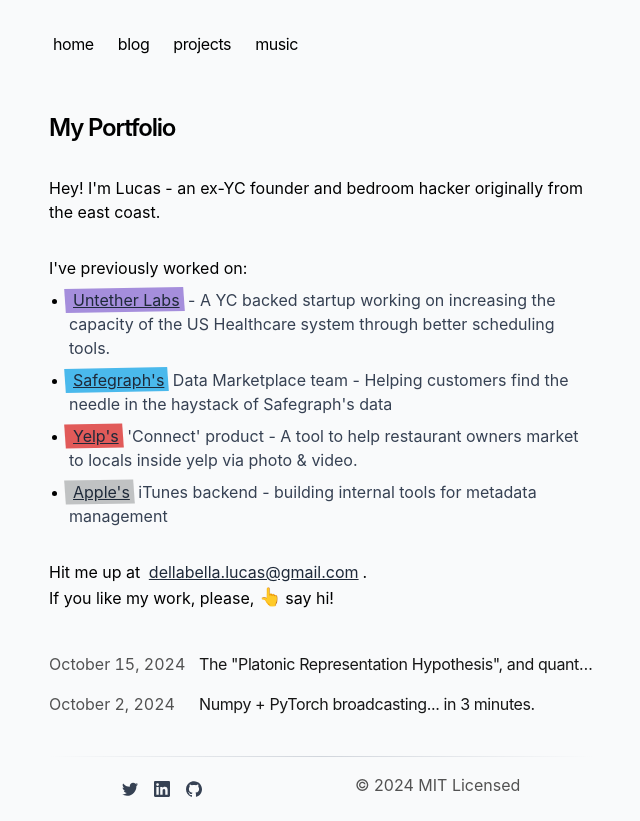
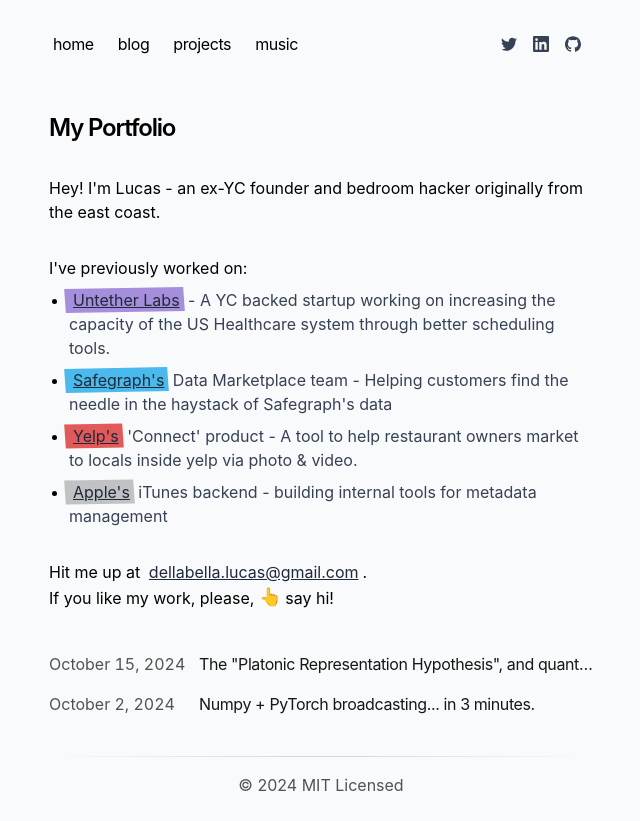
Before and after one commit to lucasdellabella/lucasdellabella.com-next, a Next.js app: page / in a window 1280 px wide. Shown: the whole page, without its empty margins (319-959 px from the left). Built offline with nearby package versions, Linux system fonts and the light colour scheme.

Commit message:
reposiition social icon container

```diff
--- a/app/components/footer.tsx
+++ b/app/components/footer.tsx
@@ -1,4 +1,4 @@
-import SocialIcon from "./social-icons";
+import SocialIconContainer from "./social-icon-container";
 
 function ArrowIcon() {
   return (
@@ -22,13 +22,8 @@ export default function Footer() {
     <>
       <div className="h-[1px] bg-gradient-to-r from-transparent dark:via-gray-600 via-gray-300 to-transparent"></div>
       <footer className="mt-4 mb-4 flex justify-around">
-        <div className="flex space-x-1 -ml-2">
-          <SocialIcon kind="twitter" href="https://twitter.com/fiveeels" />
-          <SocialIcon
-            kind="linkedin"
-            href="https://linkedin.com/in/lucasdellabella"
-          />
-          <SocialIcon kind="github" href="https://github.com/lucasdellabella" />
+        <div className="md:hidden">
+          <SocialIconContainer />
         </div>
         <p className="text-neutral-600 dark:text-neutral-300">
           © {new Date().getFullYear()} MIT Licensed
--- a/app/components/nav.tsx
+++ b/app/components/nav.tsx
@@ -1,4 +1,5 @@
 import Link from "next/link";
+import SocialIconContainer from "./social-icon-container";
 
 const navItems = {
   "/": {
@@ -36,6 +37,9 @@ export function Navbar() {
               );
             })}
           </div>
+          <div className="hidden md:block ml-auto">
+            <SocialIconContainer />
+          </div>
         </nav>
       </div>
     </aside>
--- /dev/null
+++ b/app/components/social-icon-container.tsx
@@ -0,0 +1,16 @@
+import SocialIcon from "./social-icons";
+
+const SocialIconContainer = () => {
+  return (
+    <div className="flex space-x-1 -ml-2 px-1">
+      <SocialIcon kind="twitter" href="https://twitter.com/fiveeels" />
+      <SocialIcon
+        kind="linkedin"
+        href="https://linkedin.com/in/lucasdellabella"
+      />
+      <SocialIcon kind="github" href="https://github.com/lucasdellabella" />
+    </div>
+  );
+};
+
+export default SocialIconContainer;
```
